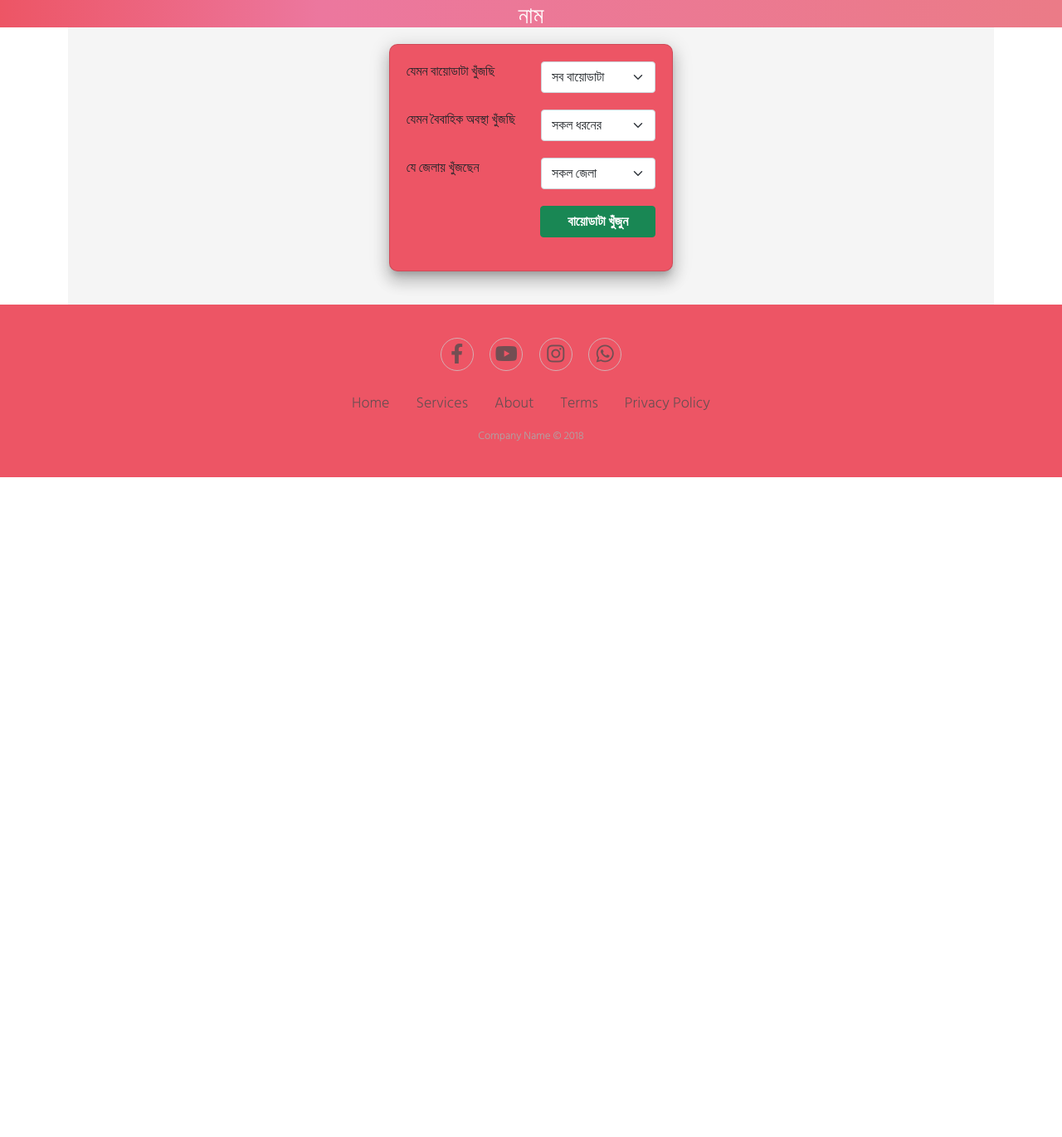
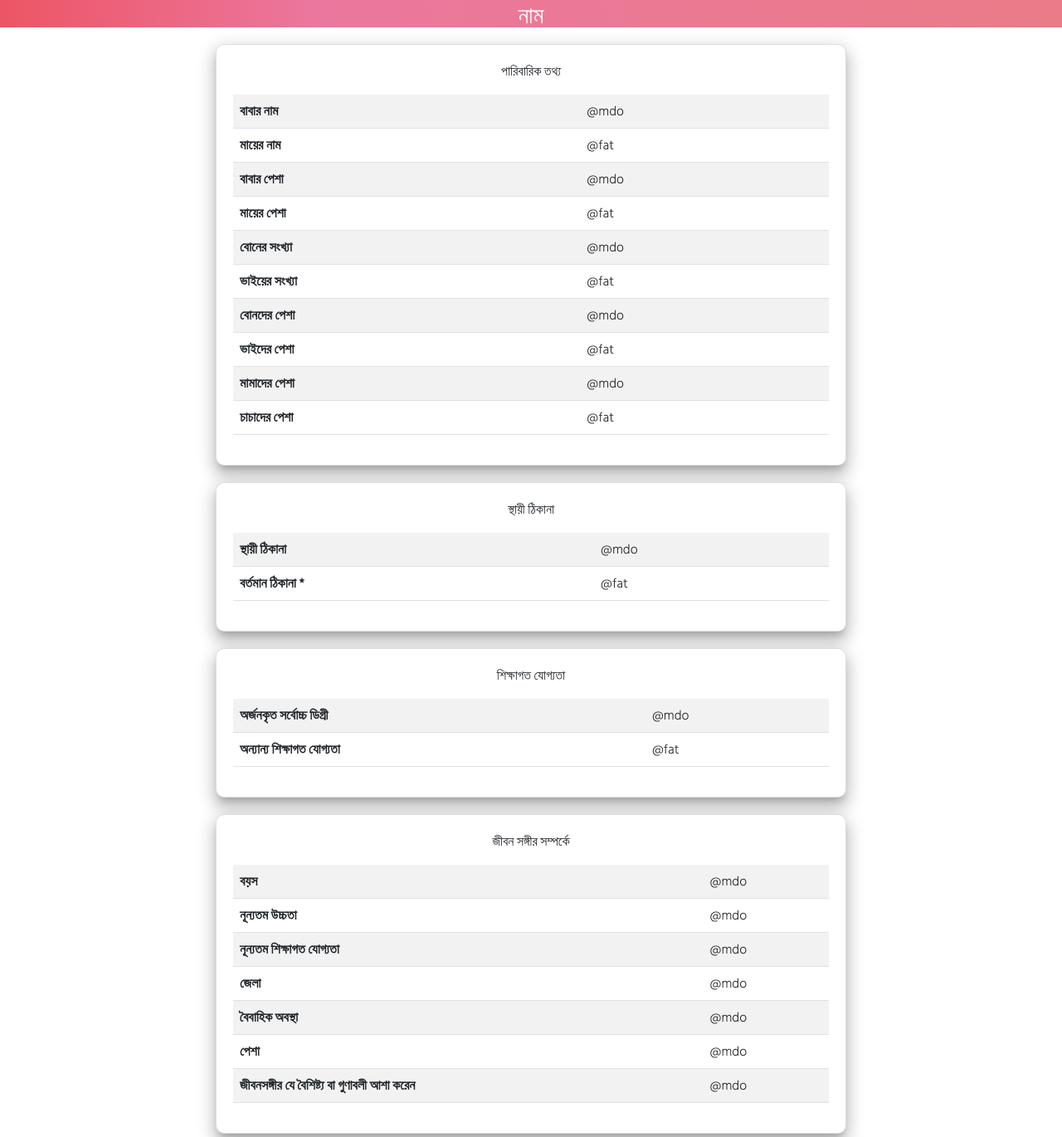
Before and after one commit to ssjisan/marriage-matrimony, a plain HTML site: page otherPages/fullBioData.html in a window 1280 px wide. Shown: the part 278-1648 px from the top of the page at 83% size. Before the commit the page ends 853 px from the top, so only its background shows below. Drawn offline with nearby package versions, Linux system fonts and the light colour scheme.

```diff
--- a/css/style.css
+++ b/css/style.css
@@ -5,7 +5,13 @@ body {
     border-bottom: 2px solid red;
     color: red;
 }
-
+.allCard{
+  padding: 20px;
+  border-radius: 10px;
+  box-shadow: 0 7px 8px -4px rgba(0, 0, 0, 0.2),
+  0 12px 17px 2px rgba(0, 0, 0, 0.14),
+   0 5px 22px 4px rgba(0, 0, 0, 0.12);
+}
 .quote {
   background-image: url("../Images/quoteBG.jpg");
   min-height: 400px;
@@ -335,3 +341,7 @@ a button {
   border-radius: 50%;
   margin:10px 0px 10px 0px;
 }
+.paymentPageCard{
+  max-height: 400px;
+  text-align: center;
+}
--- a/otherPages/fullBioData.html
+++ b/otherPages/fullBioData.html
@@ -1,20 +1,23 @@
 <!DOCTYPE html>
 <html lang="en">
   <head>
-    <meta charset="UTF-8">
-    <meta http-equiv="X-UA-Compatible" content="IE=edge">
-    <meta name="viewport" content="width=device-width, initial-scale=1.0">
-    <link href="../../css/fontawesome/css/all.min.css" rel="stylesheet">
+    <meta charset="UTF-8" />
+    <meta http-equiv="X-UA-Compatible" content="IE=edge" />
+    <meta name="viewport" content="width=device-width, initial-scale=1.0" />
+    <link href="../../css/fontawesome/css/all.min.css" rel="stylesheet" />
     <link
       href="https://cdn.jsdelivr.net/npm/bootstrap@5.0.2/dist/css/bootstrap.min.css"
       rel="stylesheet"
       integrity="sha384-EVSTQN3/azprG1Anm3QDgpJLIm9Nao0Yz1ztcQTwFspd3yD65VohhpuuCOmLASjC"
       crossorigin="anonymous"
     />
-    <link rel="preconnect" href="https://fonts.googleapis.com">
-<link rel="preconnect" href="https://fonts.gstatic.com" crossorigin>
-<link href="https://fonts.googleapis.com/css2?family=Hind+Siliguri:wght@300&display=swap" rel="stylesheet">
-    <link rel="stylesheet" href="../../css/style.css">
+    <link rel="preconnect" href="https://fonts.googleapis.com" />
+    <link rel="preconnect" href="https://fonts.gstatic.com" crossorigin />
+    <link
+      href="https://fonts.googleapis.com/css2?family=Hind+Siliguri:wght@300&display=swap"
+      rel="stylesheet"
+    />
+    <link rel="stylesheet" href="../../css/style.css" />
     <title>Document</title>
   </head>
   <body>
@@ -64,89 +67,221 @@
       </nav>
     </div>
     <!-- Menu End -->
-      <div style="background: linear-gradient(90deg, rgba(237,85,101,1) 0%, rgba(236,119,158,1) 30%, rgba(235,123,135,1) 100%);height:220px; position: relative;">
-      <div class="container" >
+    <div
+      style="
+        background: linear-gradient(
+          90deg,
+          rgba(237, 85, 101, 1) 0%,
+          rgba(236, 119, 158, 1) 30%,
+          rgba(235, 123, 135, 1) 100%
+        );
+        height: 220px;
+        position: relative;
+      "
+    >
+      <div class="container">
         <div class="fullBioProfileCard">
-          <img src="https://www.shareicon.net/data/512x512/2016/09/15/829452_user_512x512.png" alt="">
-          <h3 style="color:#FFFFFF">নাম</h3>
+          <img
+            src="https://www.shareicon.net/data/512x512/2016/09/15/829452_user_512x512.png"
+            alt=""
+          />
+          <h3 style="color: #ffffff">নাম</h3>
         </div>
       </div>
     </div>
-    <div class="container">
+    <!-- Search From Start -->
+    <div class="container" style="padding: 20px; max-width: 800px" >
+    <!------------------------------পারিবারিক তথ্য Start  ---------------------->
 
-    <div>
-          <!-- Search From Start -->
-          <div style="background-color: #f5f5f5; padding: 20px">
-            <div class="row justify-content-center align-item-center">
-              <div
-                class="col-12 col-sm-8 col-md-6 col-lg-4"
-                style="margin-bottom: 20px"
-              >
-            <div
-              class="card container"
-              style="
-                padding: 20px;
-                background-color: #ed5565;
-                border-radius: 10px;
-                box-shadow: 0 7px 8px -4px rgba(0, 0, 0, 0.2),
-                  0 12px 17px 2px rgba(0, 0, 0, 0.14),
-                  0 5px 22px 4px rgba(0, 0, 0, 0.12);
-              "
-            >
-              <div class="row justify-content-md-center" style="padding-bottom: 20px;">
-                <div class="col-sm col-lg-6">যেমন বায়োডাটা খুঁজছি</div>
-                <div class="col-sm col-lg-6">
-                  <select class="form-select" aria-label="Default select example">
-                    <option value="1" selected>সব বায়োডাটা</option>
-                    <option value="2">পাত্রের বায়োডাটা</option>
-                    <option value="3">পাত্রীর বায়োডাটা</option>
-                  </select>
+          <div class="" style="margin-bottom: 20px" >
+            <div class="card container allCard">
+              <table class="table table-striped">
+                <thead>
+                  <tr>
+                    <p style="text-align:center">পারিবারিক তথ্য</p>
+                  </tr>
+                </thead>
+                <tbody>
+                  <tr>
+                    <th scope="row">বাবার নাম</th>
+                    <td>@mdo</td>
+                  </tr>
+                  <tr>
+                    <th scope="row">মায়ের নাম</th>
+                    <td>@fat</td>
+                  </tr>
+                  <tr>
+                    <th scope="row">বাবার পেশা</th>
+                    <td>@mdo</td>
+                  </tr>
+                  <tr>
+                    <th scope="row">মায়ের পেশা</th>
+                    <td>@fat</td>
+                  </tr>
+                  <tr>
+                    <th scope="row">বোনের সংখ্যা</th>
+                    <td>@mdo</td>
+                  </tr>
+                  <tr>
+                    <th scope="row">ভাইয়ের সংখ্যা</th>
+                    <td>@fat</td>
+                  </tr>
+                  <tr>
+                    <th scope="row">বোনদের পেশা</th>
+                    <td>@mdo</td>
+                  </tr>
+                  <tr>
+                    <th scope="row">ভাইদের পেশা</th>
+                    <td>@fat</td>
+                  </tr>
+                  <tr>
+                    <th scope="row">মামাদের পেশা</th>
+                    <td>@mdo</td>
+                  </tr>
+                  <tr>
+                    <th scope="row">চাচাদের পেশা</th>
+                    <td>@fat</td>
+                  </tr>
+                </tbody>
+              </table>
             </div>
           </div>
-              <div class="row justify-content-md-center" style="padding-bottom: 20px;">
-                <div class="col-sm col-lg-6">যেমন বৈবাহিক অবস্থা খুঁজছি</div>
-                <div class="col-sm col-lg-6">
-                  <select class="form-select" aria-label="Default select example">
-                    <option value="1" selected>সকল ধরনের</option>
-                    <option value="2">বিবাহিত</option>
-                    <option value="3">অবিবাহিত</option>
-                    <option value="2">ডিভোর্সী</option>
-                    <option value="3">বিপত্নীক</option>
-                    <option value="3">বিধবা</option>
-                  </select>
+          <!------------------------------পারিবারিক তথ্য End  ---------------------->
+
+          <!-----------------------স্থায়ী ঠিকানা Start  ----------------------->
+          <div class="" style="margin-bottom: 20px" >
+            <div class="card container allCard">
+              <table class="table table-striped">
+                <thead>
+                  <tr>
+                    <p style="text-align:center;">স্থায়ী ঠিকানা</p>
+                  </tr>
+                </thead>
+                <tbody>
+                  <tr>
+                    <th scope="row">স্থায়ী ঠিকানা</th>
+                    <td>@mdo</td>
+                  </tr>
+                  <tr>
+                    <th scope="row">বর্তমান ঠিকানা *</th>
+                    <td>@fat</td>
+                  </tr>
+                </tbody>
+              </table>
             </div>
           </div>
-              <div class="row justify-content-md-center" style="padding-bottom: 20px;">
-                <div class="col-sm col-lg-6">যে জেলায় খুঁজছেন</div>
-                <div class="col-sm col-lg-6">
-                  <select class="form-select" aria-label="Default select example">
-                    <option value="1" selected>সকল জেলা</option>
-                    <option value="2">ঢাকা</option>
-                    <option value="3">চট্টগ্রাম</option>
-                    <option value="2">সিলেট</option>
-                    <option value="3">ময়মনসিংহ</option>
-                    <option value="3">বরিশাল</option>
-                  </select>
+        <!-----------------------স্থায়ী ঠিকানা End  ----------------------->
+        <!------------------------শিক্ষাগত যোগ্যতা Start  ----------------------->
+        <div class="" style="margin-bottom: 20px" >
+          <div class="card container allCard">
+            <table class="table table-striped">
+              <thead>
+                <tr>
+                  <p style="text-align:center;">শিক্ষাগত যোগ্যতা</p>
+                </tr>
+              </thead>
+              <tbody>
+                <tr>
+                  <th scope="row">অর্জনকৃত সর্বোচ্চ ডিগ্রী</th>
+                  <td>@mdo</td>
+                </tr>
+                <tr>
+                  <th scope="row">অন্যান্য শিক্ষাগত যোগ্যতা</th>
+                  <td>@fat</td>
+                </tr>
+              </tbody>
+            </table>
           </div>
         </div>
-              <div style="text-align: right; padding-bottom: 20px;" >
-                <button
-                  type="button"
-                  class="btn btn-success"
-                  style="font-weight: bold"
-                >
-                <a class="bioDataButton" href="./otherPages/filter.html">বায়োডাটা খুঁজুন</a>
-                </button>
+      <!------------------------শিক্ষাগত যোগ্যতা End  ----------------------->
+
+          <!-----------------------জীবন সঙ্গীর সম্পর্কে Start  ----------------------->
+          <div class="" style="margin-bottom: 20px" >
+            <div class="card container allCard">
+              <table class="table table-striped">
+                <thead>
+                  <tr>
+                    <p style="text-align:center;">জীবন সঙ্গীর সম্পর্কে</p>
+                  </tr>
+                </thead>
+                <tbody>
+                  <tr>
+                    <th scope="row">বয়স</th>
+                    <td>@mdo</td>
+                  </tr>
+                  <tr>
+                    <th scope="row">নূন্যতম উচ্চতা</th>
+                    <td>@mdo</td>
+                  </tr>
+                  <tr>
+                    <th scope="row">নূন্যতম শিক্ষাগত যোগ্যতা </th>
+                    <td>@mdo</td>
+                  </tr>
+                  <tr>
+                    <th scope="row">জেলা</th>
+                    <td>@mdo</td>
+                  </tr>
+                  <tr>
+                    <th scope="row">বৈবাহিক অবস্থা</th>
+                    <td>@mdo</td>
+                  </tr>
+                  <tr>
+                    <th scope="row">পেশা</th>
+                    <td>@mdo</td>
+                  </tr>
+                  <tr>
+                    <th scope="row">জীবনসঙ্গীর যে বৈশিষ্ট্য বা গুণাবলী আশা করেন</th>
+                    <td>@mdo</td>
+                  </tr>
+                </tbody>
+              </table>
             </div>
           </div>
+          <!-----------------------জীবন সঙ্গীর সম্পর্কে End  ----------------------->
+
+          <!------------------------ব্যক্তিগত তথ্য Start  ----------------------->
+      <div class="" style="margin-bottom: 20px" >
+        <div class="card container allCard">
+          <table class="table table-striped">
+            <thead>
+              <tr>
+                <p style="text-align:center;">ব্যক্তিগত তথ্য</p>
+              </tr>
+            </thead>
+            <tbody>
+              <tr>
+                <th scope="row">নিজের সম্পর্কে</th>
+                <td>@mdo</td>
+              </tr>
+            </tbody>
+          </table>
         </div>
       </div>
+    <!------------------------ব্যক্তিগত তথ্য End  ----------------------->
+
+    <!------------------------যোগাযোগ Start  ----------------------->
+    <div class="" style="margin-bottom: 20px" >
+      <div class="card container allCard">
+        <table class="table table-striped">
+          <thead>
+            <tr>
+              <p style="text-align:center;">যোগাযোগ</p>
+            </tr>
+          </thead>
+          <tbody>
+            <tr>
+              <td>আপনি যদি উক্ত বায়োডাটাটির অভিভাবকের সাথে যোগাযোগ করতে আগ্রহী হন, তাহলে নিচের বাটনে ক্লিক করুন।</td>
+            </tr>
+            <tr>
+              <td style="text-align:center"> <button type="button" class="btn btn-info"> <a href="./payment.html">যোগাযোগ</a></button> </td>
+            </tr>
+          </tbody>
+        </table>
       </div>
     </div>
+  <!------------------------যোগাযোগ End  ----------------------->
     </div>
     <!-- Search From End -->
-        </div>
-    </div>
     <!-- Footer Start -->
     <div class="footer-basic">
       <footer>
```
Also changed, not shown: otherPages/payment.html (added, +172 -0 lines). Lines whose indentation alone changed are shown as unchanged.
